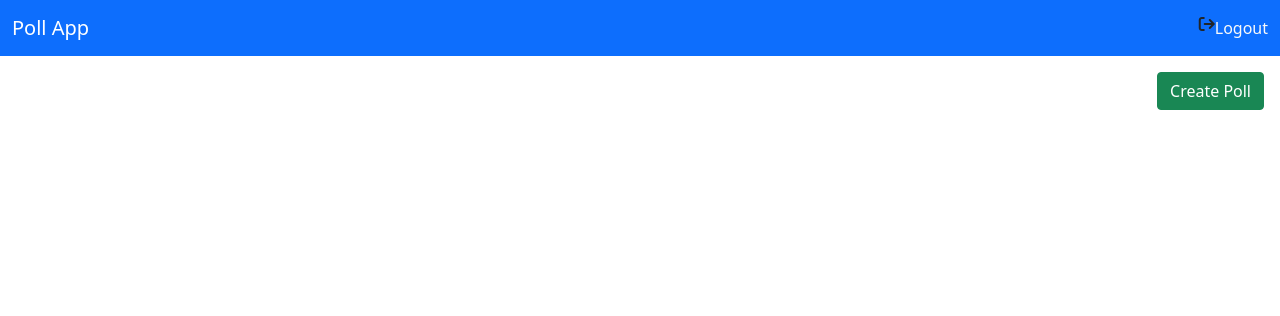
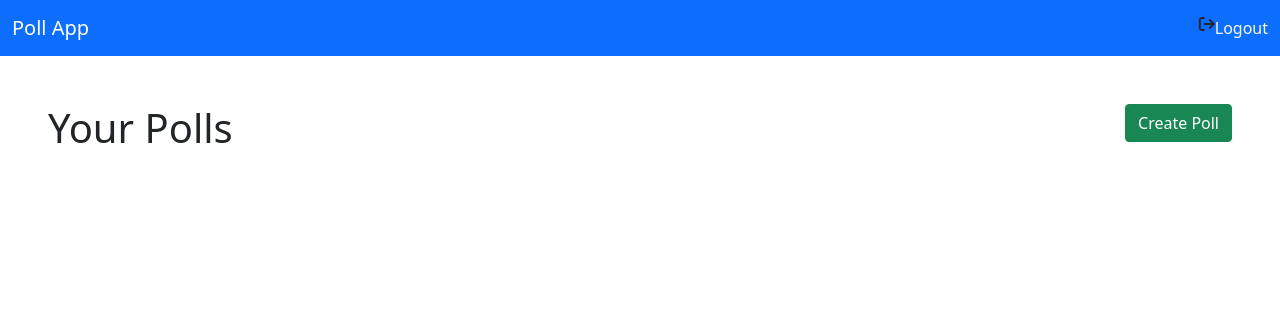
Before and after one commit to devrrior/poll-project, a Django app: page /poll/dashboard/ in a window 1280 px wide. Shown: the top 316 px of the page. Run offline with Django 4.2, Linux system fonts and the light colour scheme; the visitor is signed in with stand-in values (Sample User, id 1); data that the repository does not hold is empty; some libraries are stand-ins or nearby versions.

Commit message:
feat(dashboard.html): improve UI

```diff
--- a/templates/poll/dashboard.html
+++ b/templates/poll/dashboard.html
@@ -2,15 +2,18 @@
 {% load static %}
 {% block title %}Dashboard - Poll App{% endblock title %}
 {% block content %}
-<div class="container-fluid">
+
+<div class="d-flex justify-content-between m-5">
+  <div>
+    <h1 class="d-inline-block">Your Polls</h1>
   </div>
-<div class="d-flex flex-row-reverse me-3 mt-3">
+  <div>
     <button type="button" class="btn btn-success" data-bs-toggle="modal" data-bs-target="#pollForm">Create
       Poll</button>
   </div>
-
+</div>
 <!-- Modal -->
-<div class="modal fade" id="pollForm" tabindex="-1"  aria-hidden="true">
+<div class="modal fade" id="pollForm" tabindex="-1" aria-hidden="true">
   <div class="modal-dialog">
     <div class="modal-content">
       <div class="modal-header">
@@ -43,13 +46,14 @@
         <p class="card-text">Code: {{ poll.code }}<br>Date: {{ poll.created_at | date:"D d M, o" }}</p>
         <a href="#" class="btn btn-primary">Share</a>
         <a href="{% url 'poll:edit' poll.id %}" class="btn btn-secondary">Edit</a>
-        <button type="submit" class="btn btn-danger" data-bs-toggle="modal" data-bs-target="#modal-delete-{{ poll.id }}">Delete</button>
+        <button type="submit" class="btn btn-danger" data-bs-toggle="modal"
+          data-bs-target="#modal-delete-{{ poll.id }}">Delete</button>
       </div>
     </div>
   </div>
 
   <!-- modal para eliminar poll -->
-  <div class="modal fade" id="modal-delete-{{ poll.id }}" tabindex="-1"  aria-hidden="true">
+  <div class="modal fade" id="modal-delete-{{ poll.id }}" tabindex="-1" aria-hidden="true">
     <div class="modal-dialog">
       <div class="modal-content">
         <div class="modal-header">
```
Lines whose indentation alone changed are shown as unchanged.
